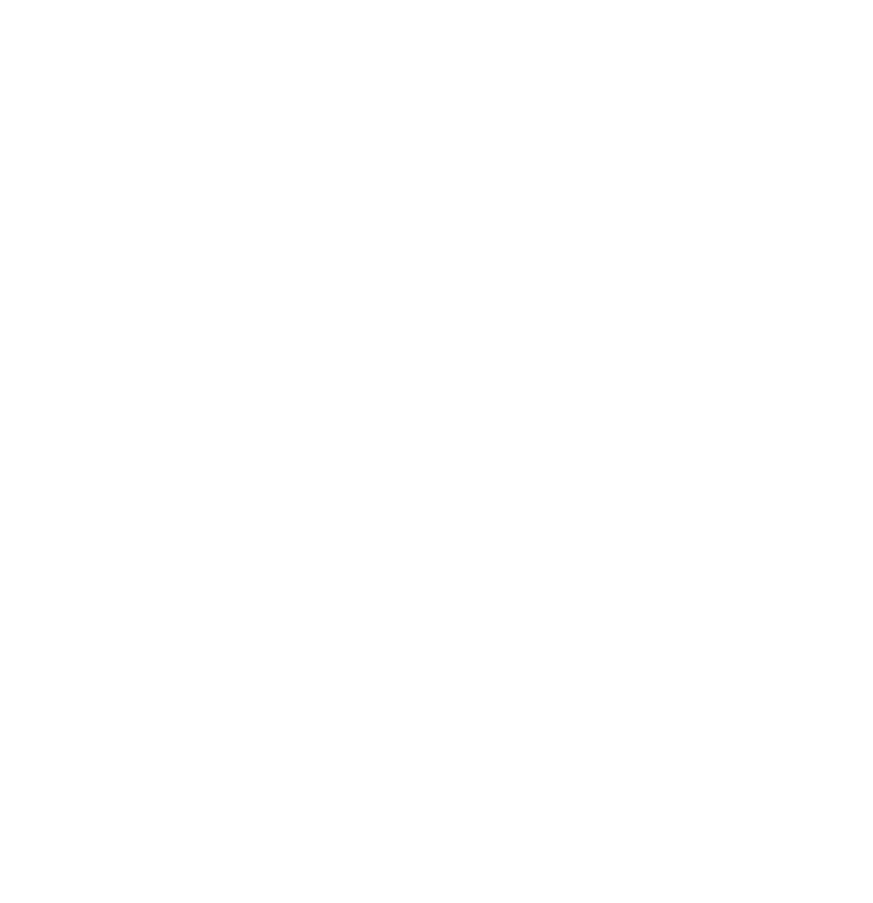
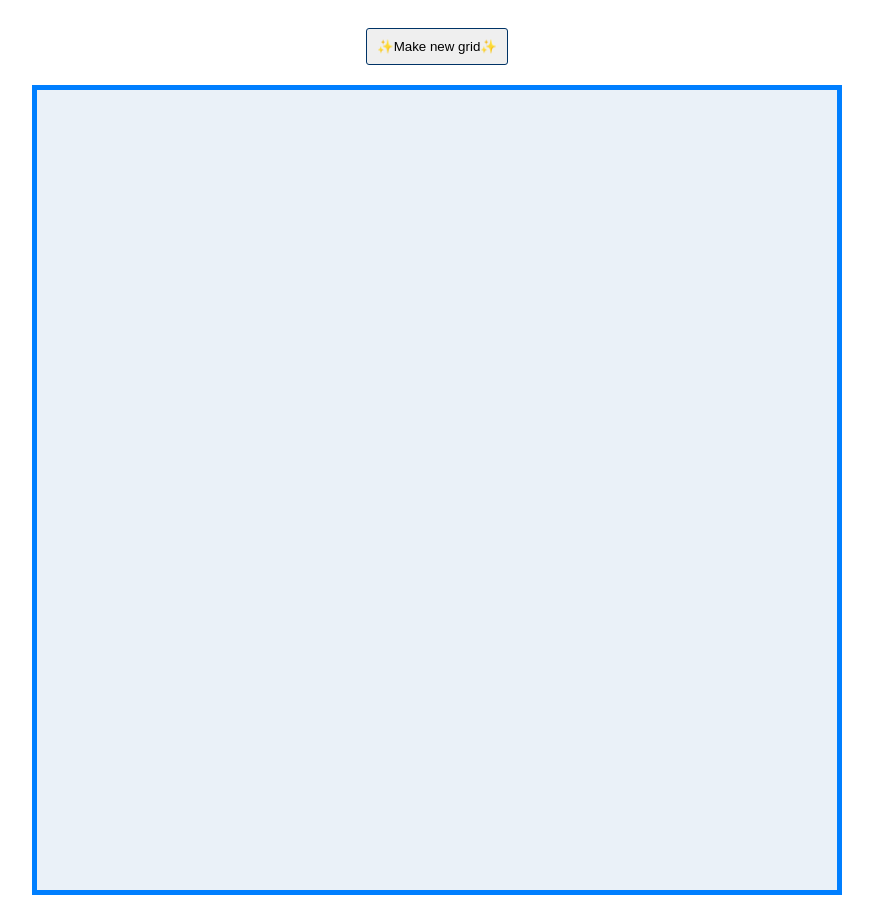
Before and after one commit to Katineto/etch-a-sketch, a plain HTML site: page index.html in a window 1280 px wide. Shown: the whole page, without its empty margins (203-1076 px from the left). Before the commit the page ends 800 px from the top, so only its background shows below. Drawn offline with Linux system fonts and the light colour scheme.

Commit message:
Add basic functionality

```diff
--- a/index.html
+++ b/index.html
@@ -5,6 +5,44 @@
     <title>Etch a Sketch</title>
 </head>
 <body>
-
+    <style>
+        #main{
+            display: flex;
+            flex-direction: column;
+            align-content: center;
+        }
+        .button-wrapper{
+            display: flex;
+            justify-content: center;
+        }
+        button#clear{
+           padding: 10px 10px;
+           margin: 20px 0;
+           border: 1px solid #036;
+           border-radius: 3px;
+        }
+        #container {
+            border: 5px solid #007FFF;
+            width: 800px;
+            height: 800px;
+            margin: 0 auto;
+            display: flex;
+            flex-wrap: wrap;
+            justify-content: center;
+            align-content: flex-start;
+            overflow: hidden;
+        }
+        .square {
+            background-color:  rgb(234, 241, 248);
+        }
+    </style>
+   <div id="main">
+       <div class="button-wrapper">
+       <button id="clear">✨Make new grid✨</button>
+       </div>
+       <div id="container">
+       </div>
+   </div>
 </body>
+<script src="script.js"></script>
 </html>
--- a/script.js
+++ b/script.js
@@ -0,0 +1,48 @@
+const canvas = document.querySelector('#container')
+const clearBtn = document.querySelector('#clear')
+let lastSize
+function makeGrid(size) {
+    console.log('make grid function')
+    if(typeof size !== 'number') {
+        console.log('this is not a number')
+    }
+    for(let i = 0; i < (size*size); i ++) {
+        const oneSquare = document.createElement('div')
+        oneSquare.className = 'square'
+        oneSquare.style.height = `${Math.round(800 / size)}px`
+        oneSquare.style.width = `${Math.round(800 / size)}px`
+        canvas.appendChild(oneSquare)
+    }
+    lastSize = size*size
+}
+function draw(e) {
+    if(e.target.className == 'square') {
+        e.target.style.backgroundColor = '#036'
+    }
+}
+function newGrid() {
+    //clear the grid
+    if(canvas.childElementCount > 0) {
+        for(let i = 0; i < lastSize; i++) {
+            const squareToRemove = document.querySelector('div[class="square"]')
+            canvas.removeChild(squareToRemove)
+            console.log(canvas)
+        }
+    }
+    //use promt
+    const answer = window.prompt(`Let's make new grid! How many squares per side?`)
+    answer.trim()
+    const answerToNumber = Number(answer)
+    if(answerToNumber > 64) {
+        window.alert(`That's too big, try again.`)
+        return
+    }
+    //create new grid
+    makeGrid(answer)
+}
+
+canvas.addEventListener('mousemove', draw)
+clearBtn.addEventListener('click', newGrid)
+window.onload = function() {
+    makeGrid(16)
+}
```
